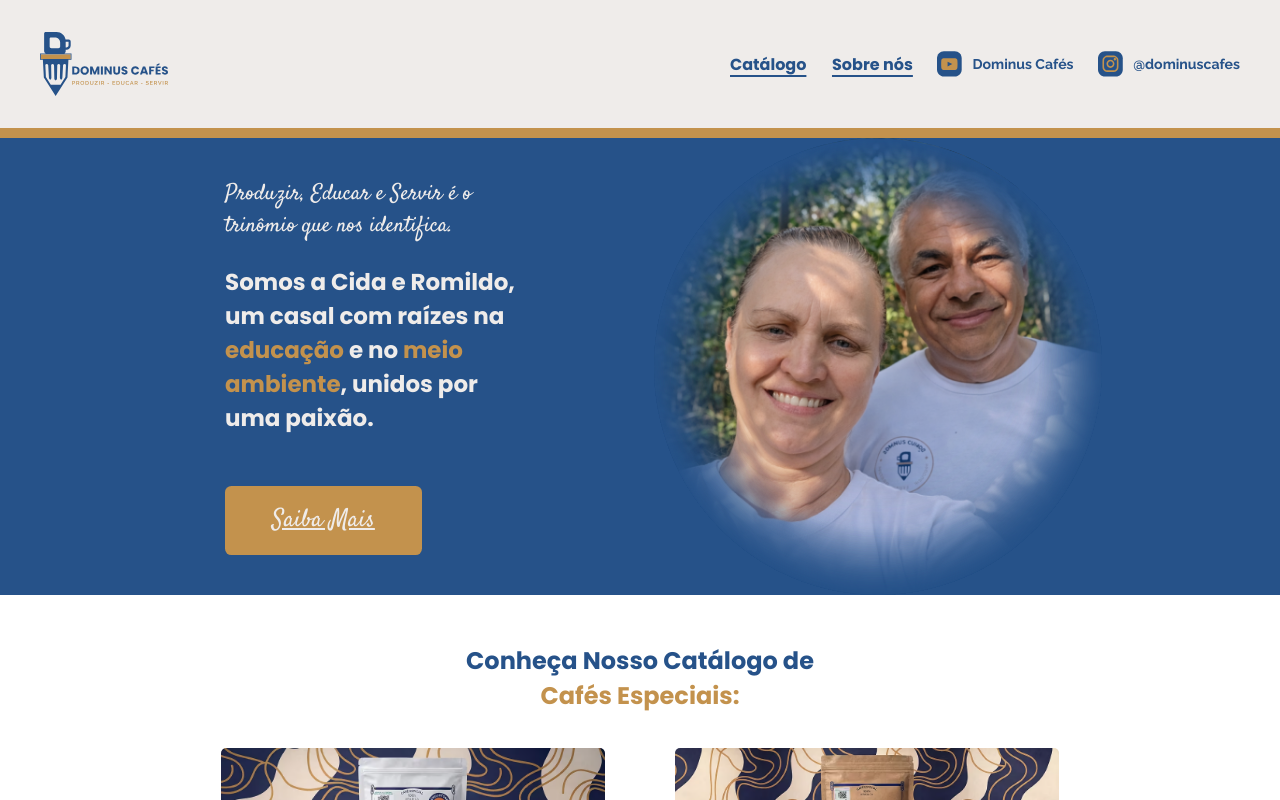
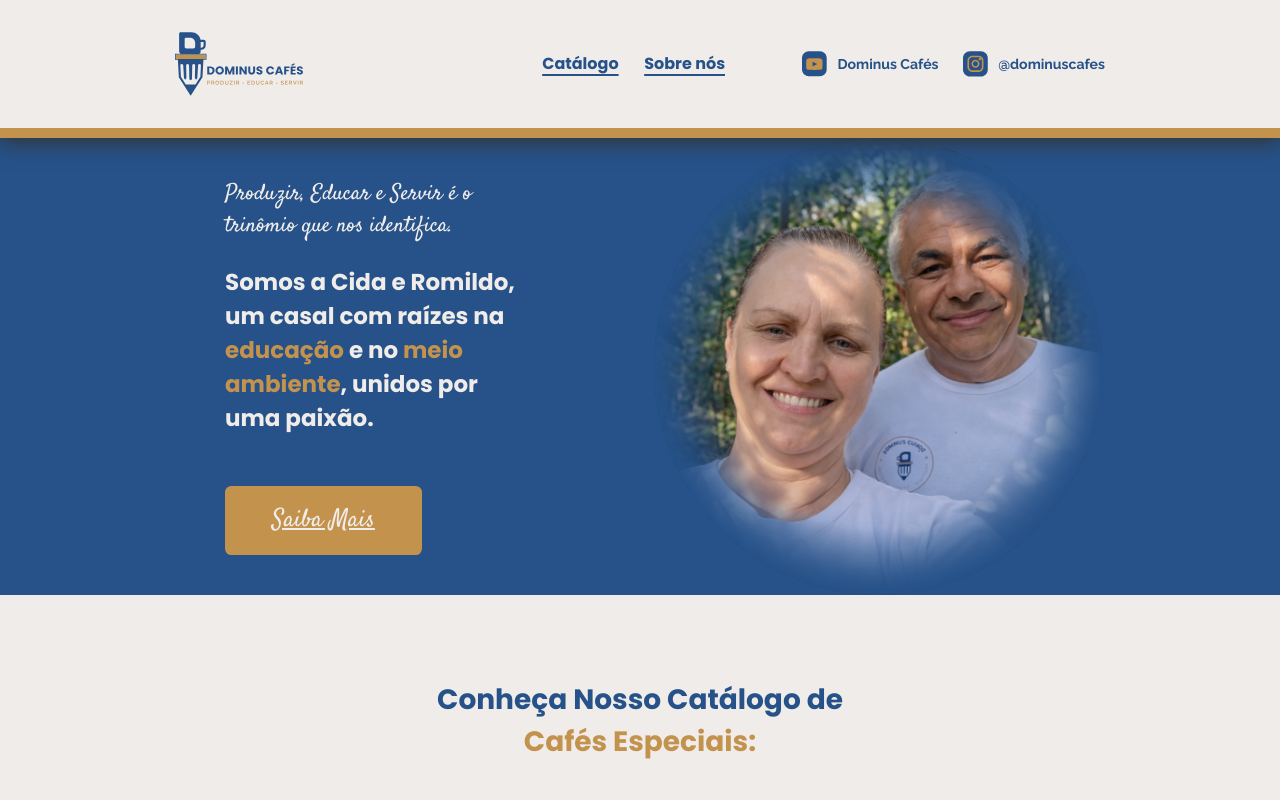
Before and after one commit to Galves-gi/dominus-oficial, an Angular app: page / in a window 1280 px wide. Shown: the top 800 px of the page. Built offline with nearby package versions, Linux system fonts and the light colour scheme.

Commit message:
feat: correção nos cards produto

```diff
--- a/package.json
+++ b/package.json
@@ -32,7 +32,6 @@
     "@angular/router": "^20.3.0",
     "@angular/ssr": "^20.3.20",
     "express": "^5.1.0",
-    "gsap": "^3.14.2",
     "rxjs": "~7.8.0",
     "tslib": "^2.3.0"
   },
--- a/src/app/core/layout/header/header.css
+++ b/src/app/core/layout/header/header.css
@@ -5,6 +5,8 @@ header {
     position: sticky;
     top: 0;
     z-index: 200;
+    box-shadow: 0 4px 20px #333333;
+
 }
 
 .header__container {
@@ -227,7 +229,7 @@ header .header__container nav {
     /* Conteúdo travado no centro */
     .header__container {
         width: 100%;
-        max-width: 1440px;
+        max-width: 1010px;
 
         display: flex;
         align-items: center;
@@ -243,7 +245,7 @@ header .header__container nav {
        LOGO
     ======================= */
 
-    header a img {
+    header .header__container a img {
         width: clamp(120px, 10vw, 180px);
         height: clamp(57.5px, 6vw, 100px);
     }
@@ -252,11 +254,11 @@ header .header__container nav {
        NAV
     ======================= */
 
-    header nav {
+    header .header__container nav {
         width: clamp(55%, 60vw, 70%);
         justify-content: flex-end;
 
-        gap: clamp(16px, 3vw, 48px);
+        gap: clamp(16px, 6vw, 90px);
     }
 
     /* botão some */
--- a/src/app/pages/home/home.css
+++ b/src/app/pages/home/home.css
@@ -1,4 +1,13 @@
 /* Mobile */
+h1 {
+    font-family: var(--fonte-Poppins);
+    font-weight: var(--fonte-bold);
+    color: var(--cor-azul);
+    text-align: center;
+    font-size: clamp(20px, 5vw, 28px);
+    margin: 3em 0;
+}
+
 .container__cards-produtos {
     width: 100%;
 
@@ -9,7 +18,7 @@
 
     gap: clamp(30px, 9vw + 10px, 70px);
 
-    padding-inline: 1rem;
+    padding: 0 1rem 3rem 1rem;
     box-sizing: border-box;
 }
 
--- a/src/app/pages/home/home.html
+++ b/src/app/pages/home/home.html
@@ -1,7 +1,7 @@
 <app-banner></app-banner>
 
-<h2 class="cor-texto-azul fonte-Poppins fonte-bold margem-top-bottom texto-centro">Conheça Nosso Catálogo de <br><span
-        class="cor-texto-bege">Cafés Especiais:</span></h2>
+<h1>Conheça Nosso Catálogo de <br><span
+        class="destaque--bege">Cafés Especiais:</span></h1>
 
 <section class="container__cards-produtos" id="catalogo">
     @for (produto of dataProduct; track produto.id) {
--- a/src/app/pages/sobre/sobre.css
+++ b/src/app/pages/sobre/sobre.css
@@ -14,6 +14,7 @@ h1 {
     color: var(--cor-azul);
     text-align: center;
     font-size: clamp(20px, 5vw, 28px);
+    margin: 1.5em 0 0;
 }
 
 /* Texto */
@@ -26,7 +27,9 @@ p,
     line-height: 1.6;
     text-align: center;
 }
-
+span{
+    font-weight: var(--fonte-bold);
+}
 /* Ícones */
 .container--icones {
     width: 302px;
--- a/src/app/pages/sobre/sobre.html
+++ b/src/app/pages/sobre/sobre.html
@@ -64,7 +64,7 @@
             Nossa história nasce no
             <span class="destaque--bege">Sítio Terra Boa</span>, em Caratinga, onde a agricultura familiar ganha vida
             sob o olhar majestoso da <span class="destaque--bege">Pedra Itaúna</span> e o brilho dourado do <span
-                class="destaqie--bege">pôr do sol.</span>pôr do sol. Aqui, cada grão é cultivado com
+                class="destaque--bege">pôr do sol.</span> Aqui, cada grão é cultivado com
             respeito à terra, em sintonia com a biodiversidade e energia limpa, porque acreditamos que café bom é aquele
             que faz bem ao planeta e às pessoas.
         </p>
--- a/src/app/shared/components/card-product-home/card-product-home.css
+++ b/src/app/shared/components/card-product-home/card-product-home.css
@@ -1,7 +1,7 @@
 .card-produto {
     width: fit-content;
     max-width: 100%;
-    height: clamp(200px, 30vw, 233px);
+    /* height: clamp(200px, 30vw, 233px); */
 
     display: flex;
     flex-direction: column;
@@ -12,6 +12,7 @@
 
 /* Imagem e Texto */
 .card-produto div {
+    width: 100%;
     display: flex;
     flex-direction: row;
     justify-content: space-evenly;
@@ -39,7 +40,7 @@
 .card-produto div .container__texto {
     flex: 1;
     max-width: 100%;
-    width: clamp(180px, 40vw, 268px);
+    width: clamp(230px, 40vw, 268px);/* AQUI */
 
     display: flex;
     flex-direction: column;
@@ -103,7 +104,7 @@
 
     /* altura do card inteiro */
     .card-produto {
-        height: clamp(216px, 25vw + 50px, 407px);
+        /* height: clamp(216px, 25vw + 50px, 407px); */
     }
 
     /* Largura */
--- a/src/reset.css
+++ b/src/reset.css
@@ -17,6 +17,7 @@ body {
 
 body {
     overflow-x: hidden;
+    background-color: #EFECEA;
 }
 
 html {
```
Also changed, not shown: public/favicon.svg, vercel.json (added), 1 other file (tests, documents, lock files or other folders).
